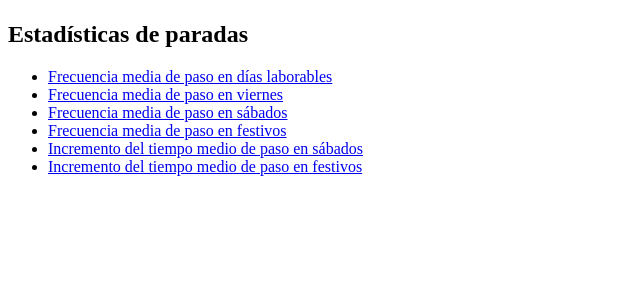
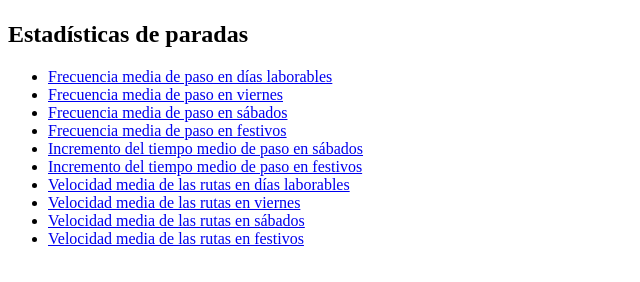
Before and after one commit to manueljerez7/sevillaTransportStats, a plain HTML site: page index.html in a window 1280 px wide. Shown: the whole page, without its empty margins (0-640 px from the left). Drawn offline with Linux system fonts and the light colour scheme.

Commit message:
Update index.html

```diff
--- a/index.html
+++ b/index.html
@@ -20,6 +20,10 @@
 				<li><a href="avgFreqFest.html">Frecuencia media de paso en festivos</a></li>
 				<li><a href="increaseSab.html">Incremento del tiempo medio de paso en sábados</a></li>
 				<li><a href="increaseFest.html">Incremento del tiempo medio de paso en festivos</a></li>
+				<li><a href="speedLab.html">Velocidad media de las rutas en días laborables</a></li>
+				<li><a href="speedVie.html">Velocidad media de las rutas en viernes</a></li>
+				<li><a href="speedSab.html">Velocidad media de las rutas en sábados</a></li>
+				<li><a href="speedFest.html">Velocidad media de las rutas en festivos</a></li>
 			</ul>
 		</section>
 	</main>
```
